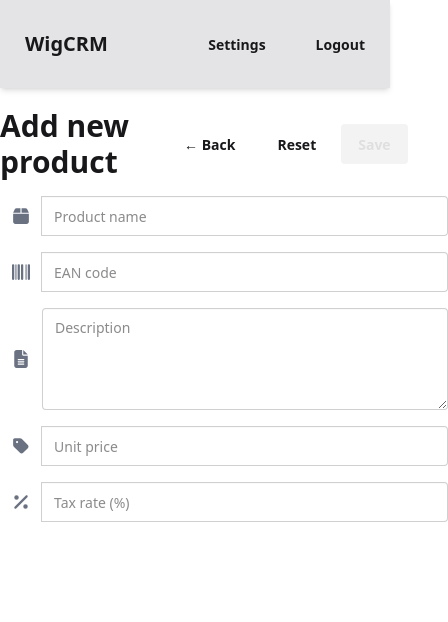
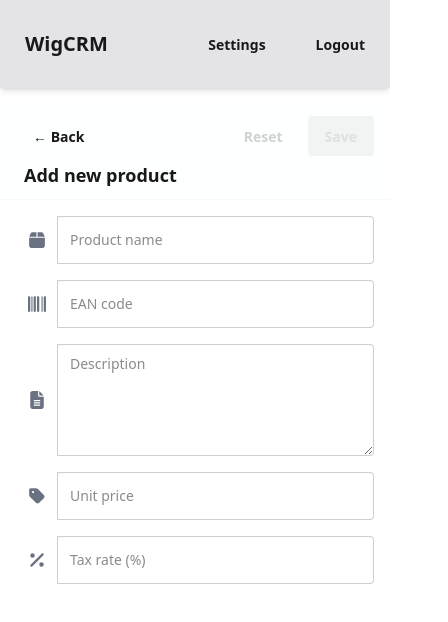
Before and after one commit to olli-suoniemi/invoicing, a Next.js app in the folder ui/: page /inventory/new in a window 390 px wide. Shown: the top 622 px of the page, 448 px wide, since content can reach past the window. Built offline with nearby package versions, Linux system fonts and the light colour scheme.

Commit message:
feat: streamline form validation and enhance layout for inventory creation page

```diff
--- a/ui/app/inventory/new/page.js
+++ b/ui/app/inventory/new/page.js
@@ -2,7 +2,7 @@
 
 import React, { useMemo, useState } from 'react';
 import { toast } from 'react-toastify';
-import { FaBox, FaBarcode, FaFileLines, FaTag, FaPercent } from "react-icons/fa6";
+import { FaBox, FaBarcode, FaFileLines, FaTag, FaPercent } from 'react-icons/fa6';
 import { useRouter } from 'next/navigation';
 
 export default function InventoryNewPage() {
@@ -22,49 +22,28 @@ export default function InventoryNewPage() {
   }, [product]);
 
   const handleSave = async () => {
-    // Trim values
     const name = product.name.trim();
     const ean = product.ean_code.trim();
     const desc = product.description.trim();
     const unitPriceStr = product.unit_price.toString().trim();
     const taxRateStr = product.tax_rate.toString().trim();
 
-    // Basic validation: require name, unit price, tax rate
-    if (!name) {
-      toast.error('Product name is required');
-      return;
-    }
+    if (!name) return toast.error('Product name is required');
+    if (!unitPriceStr) return toast.error('Unit price is required');
+    if (!taxRateStr) return toast.error('Tax rate is required');
 
-    if (!unitPriceStr) {
-      toast.error('Unit price is required');
-      return;
-    }
-
-    if (!taxRateStr) {
-      toast.error('Tax rate is required');
-      return;
-    }
-
-    // Convert to numbers
     const unitPrice = Number(unitPriceStr);
-    if (Number.isNaN(unitPrice)) {
-      toast.error('Unit price must be a valid number');
-      return;
-    }
+    if (Number.isNaN(unitPrice)) return toast.error('Unit price must be a valid number');
 
     const taxRate = Number(taxRateStr);
-    if (Number.isNaN(taxRate)) {
-      toast.error('Tax rate must be a valid number');
-      return;
-    }
+    if (Number.isNaN(taxRate)) return toast.error('Tax rate must be a valid number');
 
-    // Build payload with proper types (no empty strings for numeric fields)
     const payload = {
       name,
       ean_code: ean || null,
       description: desc || null,
-      unit_price: unitPrice, // number
-      tax_rate: taxRate,     // number
+      unit_price: unitPrice,
+      tax_rate: taxRate,
     };
 
     try {
@@ -79,13 +58,7 @@ export default function InventoryNewPage() {
         throw new Error(err.error || 'Upstream error');
       }
 
-      setProduct({
-        name: '',
-        ean_code: '',
-        description: '',
-        unit_price: '',
-        tax_rate: '',
-      });
+      resetForm();
       toast.success('New product created!');
       router.push('/inventory');
     } catch (err) {
@@ -105,25 +78,55 @@ export default function InventoryNewPage() {
   };
 
   return (
-    <div className="flex justify-center items-start min-h-screen py-5">
-
-      <div className="w-full max-w-4xl flex items-center gap-4">
-        <div className="flex w-full flex-col gap-4">
-          {/* Title + buttons */}
-          <div className="flex items-center justify-between">
-            <h1 className="text-3xl font-bold">Add new product</h1>
-            <div className="flex items-center gap-2">
+    <div className="min-h-screen py-4 sm:py-5">
+      <div className="w-full max-w-3xl mx-auto px-4 sm:px-6">
+        <div className="flex flex-col gap-4">
+          {/* Header (copied structure from CustomerNewPage) */}
+          <div className="sticky top-0 z-10 -mx-4 sm:-mx-6 px-4 sm:px-6 py-3 bg-base-100/90 backdrop-blur border-b border-base-200">
+            <div className="flex flex-col gap-2 md:grid md:grid-cols-[auto_1fr_auto] md:items-center">
+              <div className="flex items-center justify-between md:justify-start gap-2">
                 <button
                   type="button"
-                className="btn btn-ghost"
+                  className="btn btn-ghost btn-md"
                   onClick={() => router.back()}
                 >
                   &larr; Back
                 </button>
+
+                {/* Mobile actions */}
+                <div className="flex gap-2 md:hidden">
+                  <button
+                    type="button"
+                    className="btn btn-ghost btn-md"
+                    onClick={resetForm}
+                    disabled={!hasText}
+                  >
+                    Reset
+                  </button>
+                  <button
+                    type="button"
+                    onClick={handleSave}
+                    disabled={!hasText}
+                    className={`btn btn-primary btn-md ${
+                      !hasText ? 'btn-disabled opacity-50 cursor-not-allowed' : ''
+                    }`}
+                  >
+                    Save
+                  </button>
+                </div>
+              </div>
+
+              <h1 className="text-lg md:text-3xl font-bold md:text-center leading-tight ml-2">
+                Add new product
+              </h1>
+
+              {/* Desktop actions */}
+              <div className="hidden md:flex items-center gap-2 justify-self-end">
                 <button
                   type="button"
                   className="btn btn-ghost"
                   onClick={resetForm}
+                  disabled={!hasText}
                 >
                   Reset
                 </button>
@@ -134,63 +137,58 @@ export default function InventoryNewPage() {
                   className={`btn btn-primary ${
                     !hasText ? 'btn-disabled opacity-50 cursor-not-allowed' : ''
                   }`}
-                aria-disabled={!hasText}
                 >
                   Save
                 </button>
               </div>
             </div>
+          </div>
+
+          {/* Form fields (same spacing + w-full + heights like CustomerNewPage) */}
 
           {/* Product name */}
-          <div className="join w-md">
+          <div className="join w-full">
             <span className="join-item px-3 text-gray-500 flex items-center">
               <FaBox size={18} />
             </span>
             <input
               type="text"
-              className="input input-bordered join-item w-full"
+              className="input input-bordered join-item w-full h-12 md:h-10"
               placeholder="Product name"
               value={product.name}
-              onChange={(e) =>
-                setProduct((s) => ({ ...s, name: e.target.value }))
-              }
+              onChange={(e) => setProduct((s) => ({ ...s, name: e.target.value }))}
             />
           </div>
 
           {/* EAN code */}
-          <div className="join w-md">
+          <div className="join w-full">
             <span className="join-item px-3 text-gray-500 flex items-center">
               <FaBarcode size={18} />
             </span>
             <input
               type="text"
-              className="input input-bordered join-item w-full"
+              className="input input-bordered join-item w-full h-12 md:h-10"
               placeholder="EAN code"
               value={product.ean_code}
-              onChange={(e) =>
-                setProduct((s) => ({ ...s, ean_code: e.target.value }))
-              }
+              onChange={(e) => setProduct((s) => ({ ...s, ean_code: e.target.value }))}
             />
           </div>
 
           {/* Description */}
-          <div className="join w-md">
+          <div className="join w-full">
             <span className="join-item px-3 text-gray-500 flex items-center">
               <FaFileLines size={18} />
             </span>
             <textarea
-              className="textarea textarea-bordered w-full"
+              className="textarea textarea-bordered join-item w-full min-h-28 md:min-h-24"
               placeholder="Description"
-              rows={4}
               value={product.description}
-              onChange={(e) =>
-                setProduct((s) => ({ ...s, description: e.target.value }))
-              }
+              onChange={(e) => setProduct((s) => ({ ...s, description: e.target.value }))}
             />
           </div>
 
           {/* Unit price */}
-          <div className="join w-md">
+          <div className="join w-full">
             <span className="join-item px-3 text-gray-500 flex items-center">
               <FaTag size={18} />
             </span>
@@ -198,17 +196,15 @@ export default function InventoryNewPage() {
               type="number"
               min="0"
               step="0.01"
-              className="input input-bordered join-item w-full"
+              className="input input-bordered join-item w-full h-12 md:h-10"
               placeholder="Unit price"
               value={product.unit_price}
-              onChange={(e) =>
-                setProduct((s) => ({ ...s, unit_price: e.target.value }))
-              }
+              onChange={(e) => setProduct((s) => ({ ...s, unit_price: e.target.value }))}
             />
           </div>
 
           {/* Tax rate */}
-          <div className="join w-md">
+          <div className="join w-full">
             <span className="join-item px-3 text-gray-500 flex items-center">
               <FaPercent size={18} />
             </span>
@@ -217,12 +213,10 @@ export default function InventoryNewPage() {
               min="0"
               max="100"
               step="0.1"
-              className="input input-bordered join-item w-full"
+              className="input input-bordered join-item w-full h-12 md:h-10"
               placeholder="Tax rate (%)"
               value={product.tax_rate}
-              onChange={(e) =>
-                setProduct((s) => ({ ...s, tax_rate: e.target.value }))
-              }
+              onChange={(e) => setProduct((s) => ({ ...s, tax_rate: e.target.value }))}
             />
           </div>
         </div>
```
Lines whose indentation alone changed are shown as unchanged.
